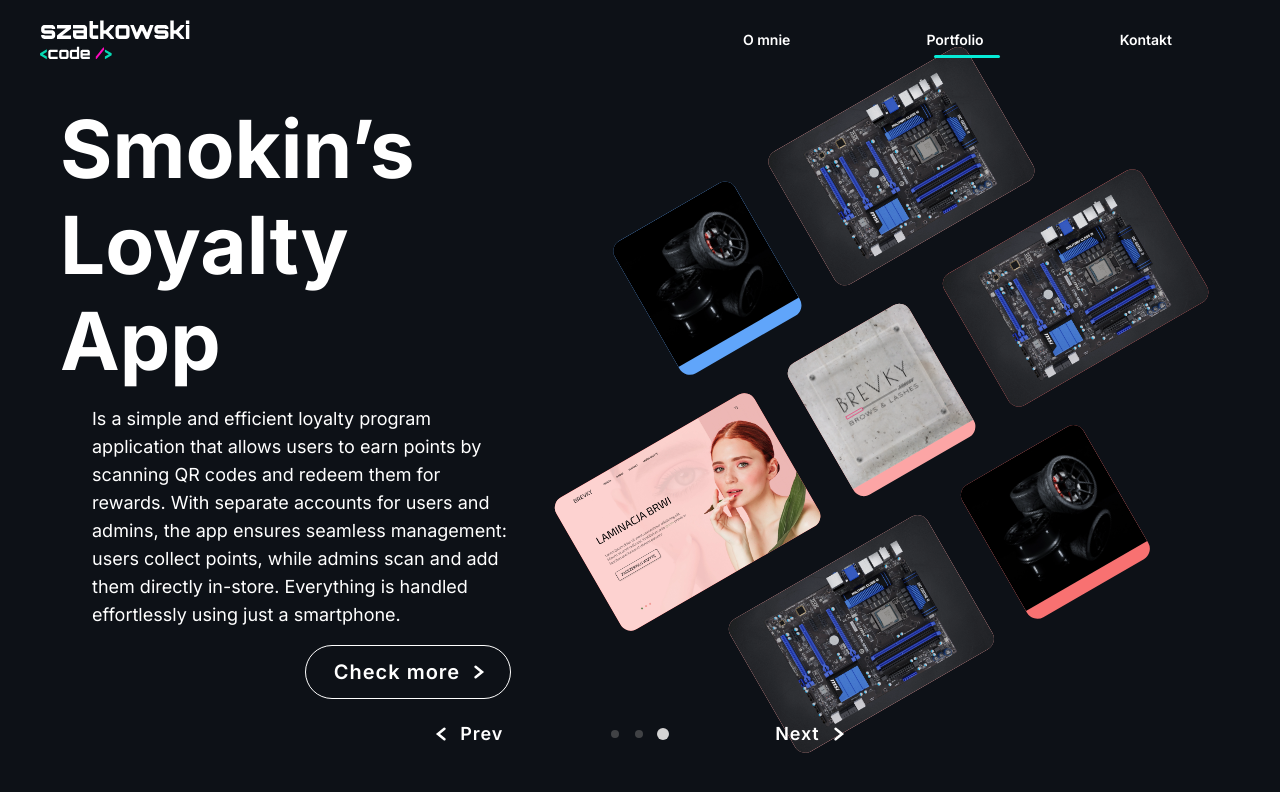
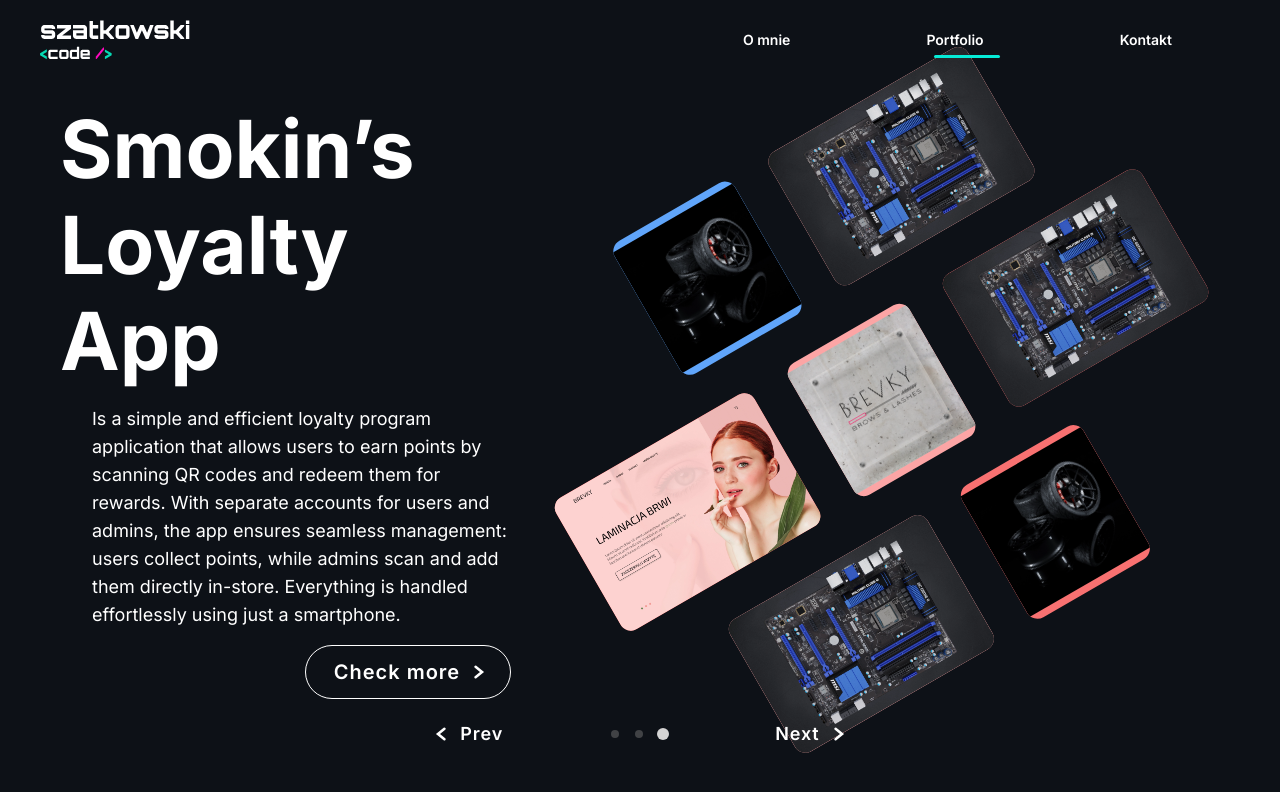
Before and after one commit to Szatkowskicg/szatkowski-code, a React (Vite) app: page /portfolio in a window 1280 px wide. Both pictures are taken after a click on the button "Prev". Shown: the top 792 px of the page. Built offline with nearby package versions, Linux system fonts and the light colour scheme.

Commit message:
szatkowski-code 1.0.5

```diff
--- a/src/pages/Projects/Project3.jsx
+++ b/src/pages/Projects/Project3.jsx
@@ -53,18 +53,13 @@
           </Button>
         </SequentialAnimations>
 
-        <SequentialAnimations
-          delay={0.8}
-          className="lg:flex-[3] flex flex-row items-center justify-center gap-2"
-        >
+        <SequentialAnimations delay={0.8} className="lg:flex-[3]">
           <div className="grid grid-cols-8 grid-rows-3 gap-10 -rotate-[30deg]">
             <div className="col-start-3 col-span-2 bg-blue-400 rounded-xl overflow-hidden">
               <img
                 src={myImage3}
                 alt="Opis zdjęcia"
-                className="object-contain"
-                width="1200"
-                height="1200"
+                className="object-contain w-full h-full"
                 loading="lazy"
                 decoding="async"
               />
@@ -73,9 +68,7 @@
               <img
                 src={myImage4}
                 alt="Opis zdjęcia"
-                className="object-contain"
-                width="1600"
-                height="1200"
+                className="object-contain w-full h-full"
                 loading="lazy"
                 decoding="async"
               />
@@ -84,9 +77,7 @@
               <img
                 src={myImage5}
                 alt="Opis zdjęcia"
-                className="object-contain"
-                width="1600"
-                height="1200"
+                className="object-contain w-full h-full"
                 loading="lazy"
                 decoding="async"
               />
@@ -95,9 +86,7 @@
               <img
                 src={myImage6}
                 alt="Opis zdjęcia"
-                className="object-contain"
-                width="1200"
-                height="1200"
+                className="object-contain w-full h-full"
                 loading="lazy"
                 decoding="async"
               />
@@ -106,9 +95,7 @@
               <img
                 src={myImage4}
                 alt="Opis zdjęcia"
-                className="object-contain"
-                width="1600"
-                height="1200"
+                className="object-contain w-full h-full"
                 loading="lazy"
                 decoding="async"
               />
@@ -117,9 +104,7 @@
               <img
                 src={myImage4}
                 alt="Opis zdjęcia"
-                className="object-contain"
-                width="1600"
-                height="1200"
+                className="object-contain w-full h-full"
                 loading="lazy"
                 decoding="async"
               />
@@ -128,9 +113,7 @@
               <img
                 src={myImage3}
                 alt="Opis zdjęcia"
-                className="object-contain"
-                width="1200"
-                height="1200"
+                className="object-contain w-full h-full"
                 loading="lazy"
                 decoding="async"
               />
```
Also changed, not shown: 1 other file (tests, documents, lock files or other folders).
